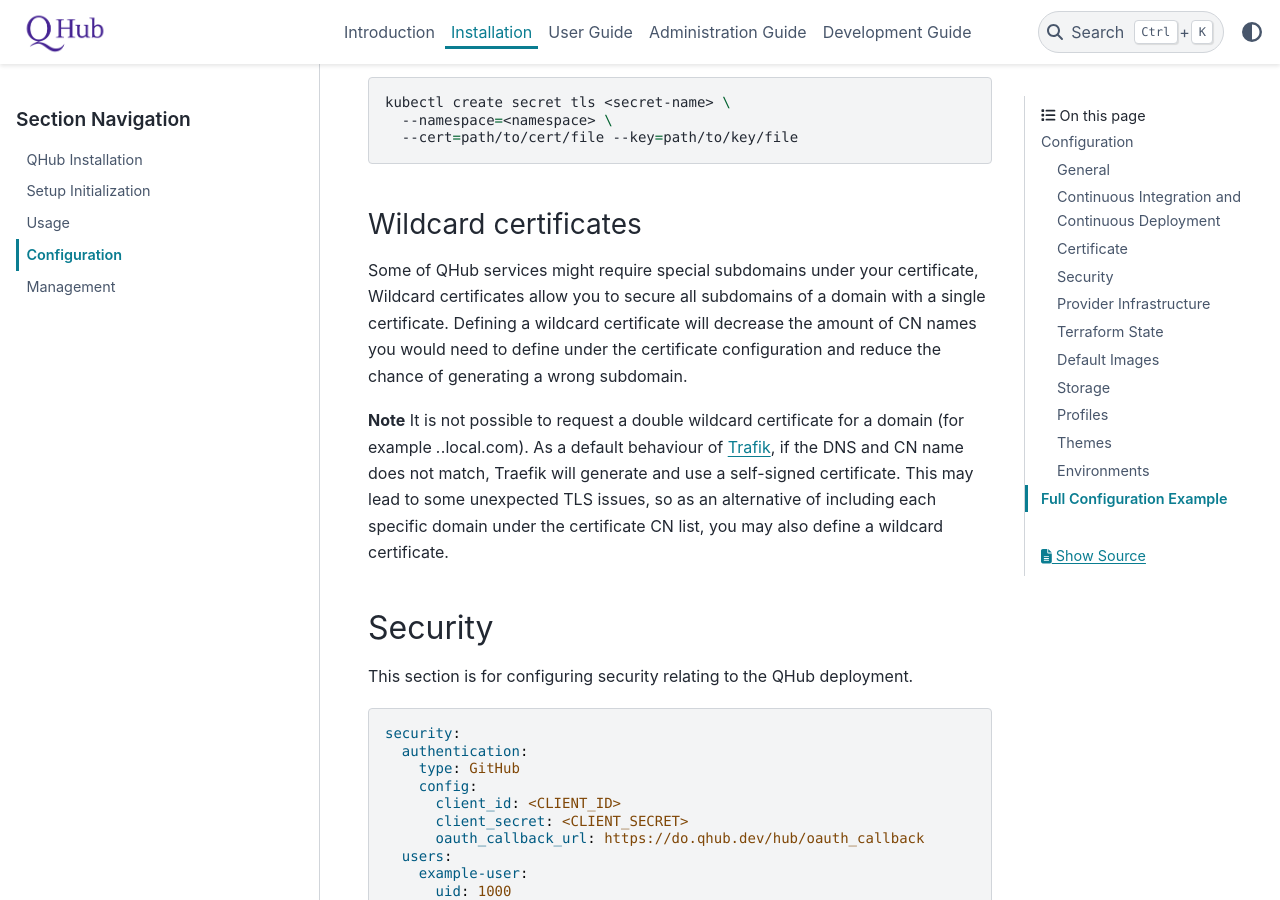
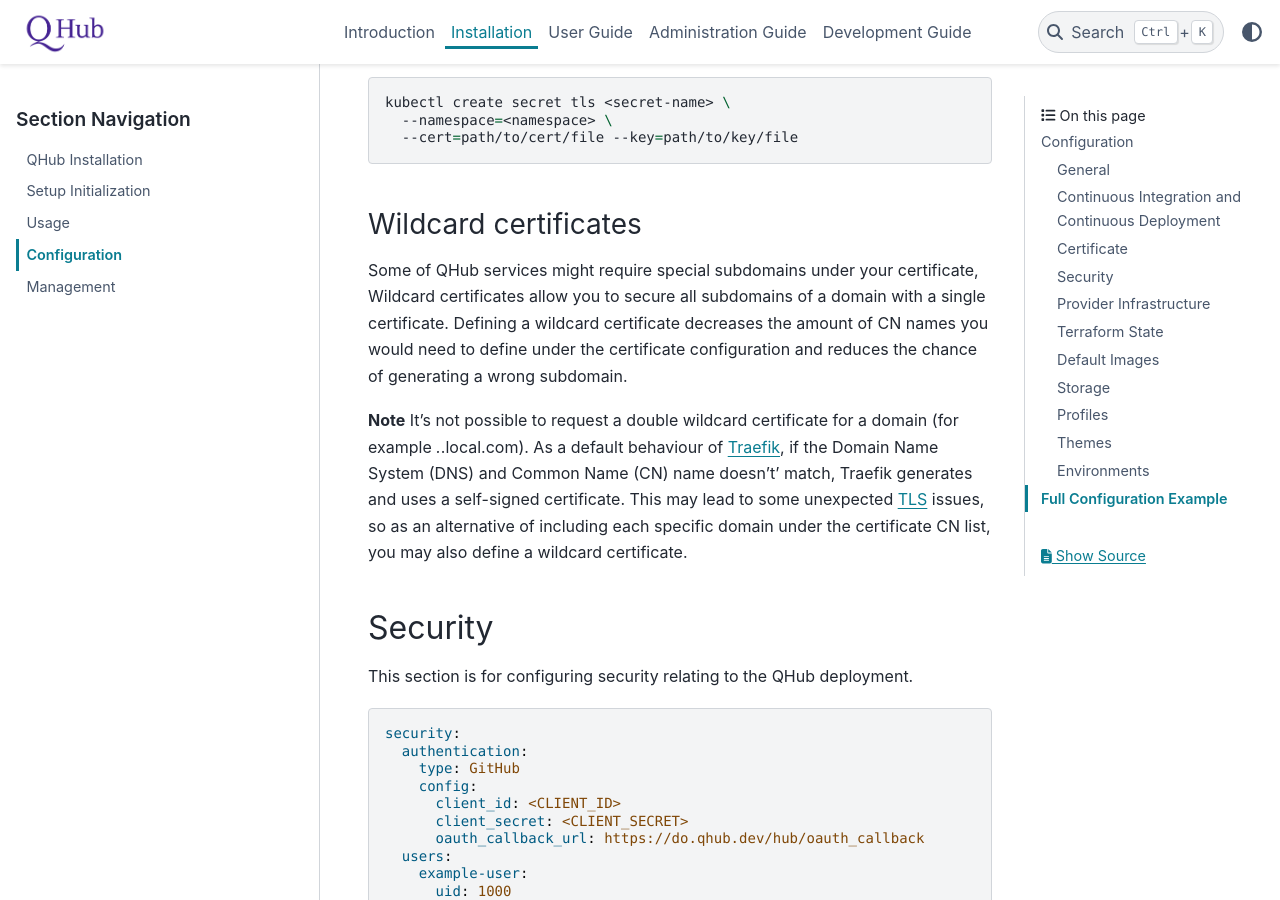
Before and after one commit to nebari-dev/nebari, a Sphinx documentation site: the page built from docs/source/installation/configuration.md, in a window 1280 px wide and 900 px high, scrolled down 2425 px. Built offline with Sphinx 7.4.7 and the PyData theme 0.15.4, drawn with Linux system fonts in a browser that asks for light colours.

Commit message:
Add doc suggestions

```diff
--- a/docs/source/installation/configuration.md
+++ b/docs/source/installation/configuration.md
@@ -122,10 +122,10 @@
 
 ### Wildcard certificates
 
-Some of QHub services might require special subdomains under your certificate, Wildcard certificates allow you to secure all subdomains of a domain with a single certificate. Defining a wildcard certificate will decrease the amount of CN names you would need to define under the certificate configuration and reduce the chance of generating a wrong subdomain.
+Some of QHub services might require special subdomains under your certificate, Wildcard certificates allow you to secure all subdomains of a domain with a single certificate. Defining a wildcard certificate decreases the amount of CN names you would need to define under the certificate configuration and reduces the chance of generating a wrong subdomain.
 
 **Note**
-It is not possible to request a double wildcard certificate for a domain (for example *.*.local.com). As a default behaviour of [Trafik](https://doc.traefik.io/traefik/https/tls/#default-certificate), if the DNS and CN name does not match, Traefik will generate and use a self-signed certificate. This may lead to some unexpected TLS issues, so as an alternative of including each specific domain under the certificate CN list, you may also define a wildcard certificate.
+It's not possible to request a double wildcard certificate for a domain (for example *.*.local.com). As a default behaviour of [Traefik](https://doc.traefik.io/traefik/https/tls/#default-certificate), if the Domain Name System (DNS) and Common Name (CN) name doesn't' match, Traefik generates and uses a self-signed certificate. This may lead to some unexpected [TLS](https://www.internetsociety.org/deploy360/tls/basics/?gclid=CjwKCAjw_L6LBhBbEiwA4c46ulmkwI1103LO0G7x6ALMb35wWTE6Ji5-3ClfILRjSjrR6zx14bRGcRoCy3kQAvD_BwE) issues, so as an alternative of including each specific domain under the certificate CN list, you may also define a wildcard certificate.
 
 
 
```
